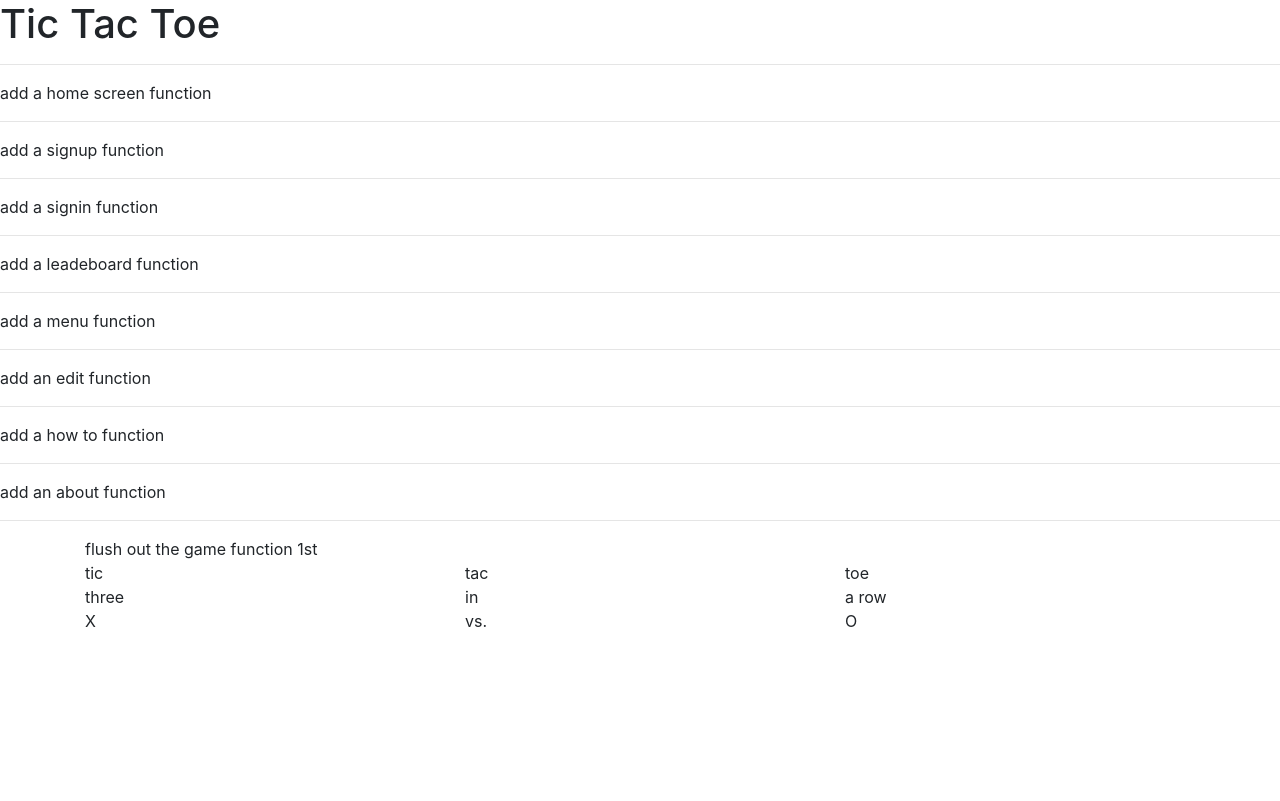
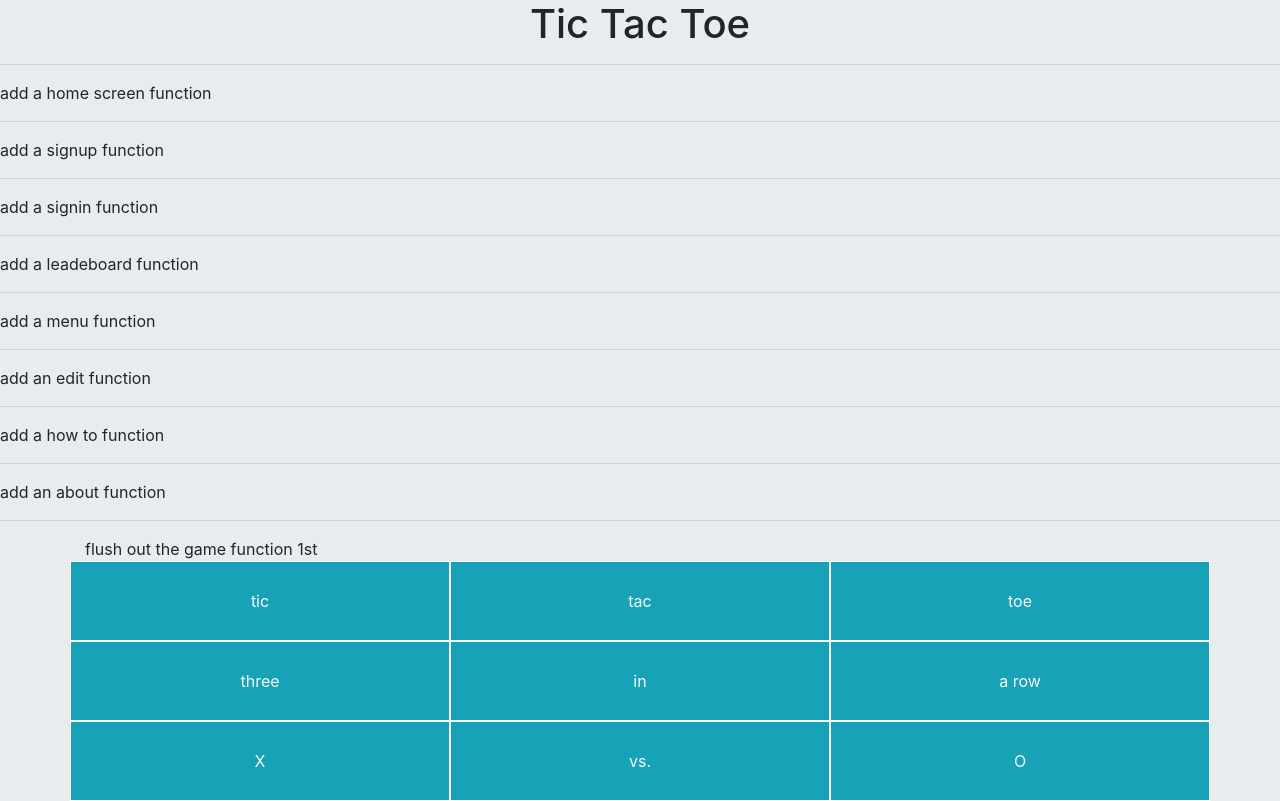
Before and after one commit to mmmoore1313/T-3-Rise-of-the-XOchines, a website built with webpack: page index.html in a window 1280 px wide. Built offline with nearby package versions, Linux system fonts and the light colour scheme.

Commit message:
Added some styling to the table flex box 3x3 structure text alignment connected the scss page to the .html page using + bootstrap@4.6.0 removed 1 package and updated 1 package in 6.964s
58 packages are looking for funding
  run `npm fund` for details and the  commands

```diff
--- a/assets/styles/index.scss
+++ b/assets/styles/index.scss
@@ -1 +1,27 @@
 @import '~bootstrap/scss/bootstrap';
+
+
+
+$alt-color: $cyan;
+$body-bg-color: $gray-200;
+$font-color: $light;
+
+body {
+  background-color: $body-bg-color;
+}
+#title {
+  text-align: center;
+}
+.box {
+  align-items: center;
+  background-color: $secondary;
+  border: 1px solid $white;
+  color: $font-color;
+  display: flex;
+  height: 80px;
+  justify-content: center;
+}
+
+.alt-color {
+  background-color: $alt-color;
+}
```
